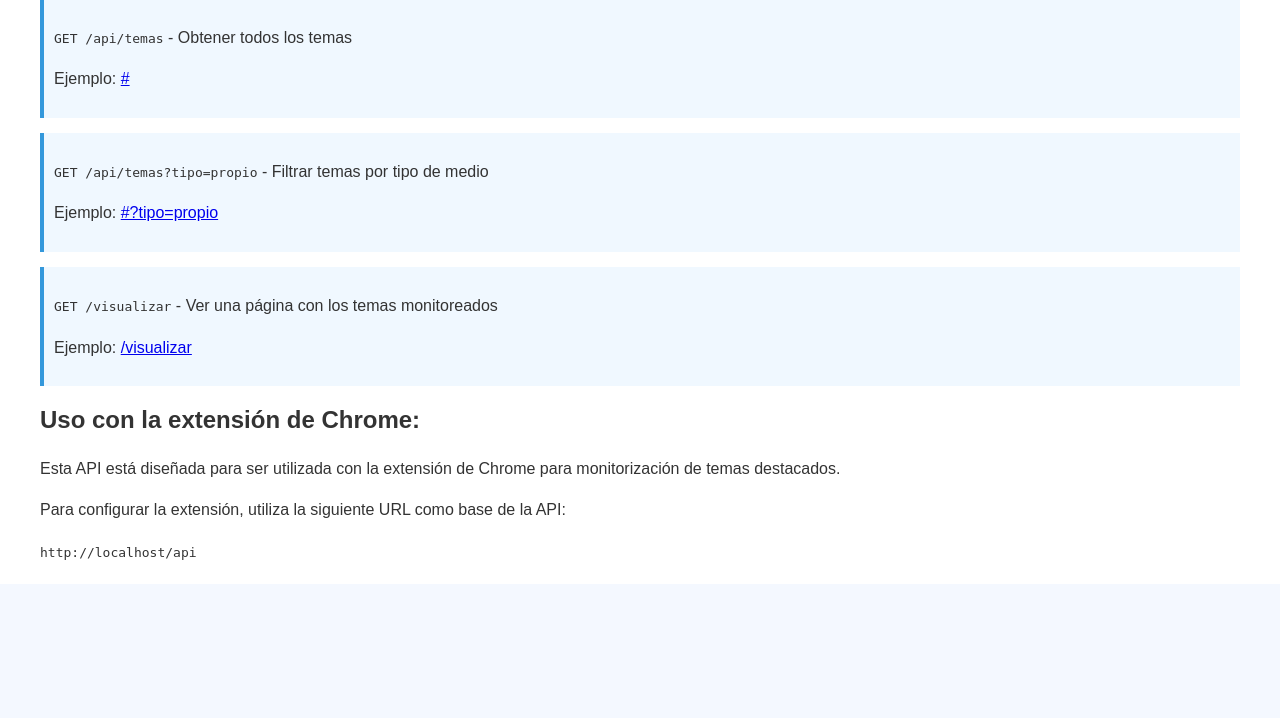
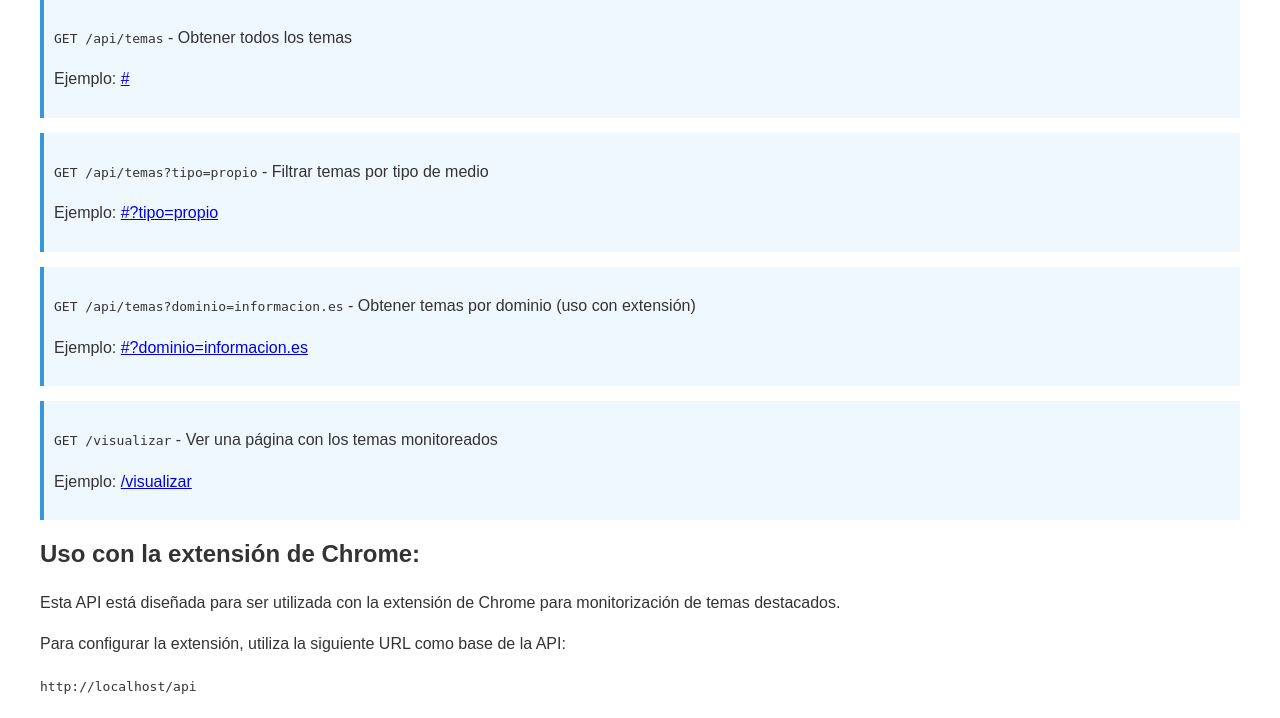
Before and after one commit to pespinosa87/extension, a Flask app: page / in a window 1280 px wide. Shown: the part 487-1205 px from the top of the page. Before the commit the page ends 1047 px from the top, so only its background shows below. Run offline with Flask 2, Linux system fonts and the light colour scheme.

Commit message:
Refactorización completa: estructura MVC

```diff
--- a/controllers/api.py
+++ b/controllers/api.py
@@ -61,8 +61,8 @@ def agregar_medios_iniciales():
         'mensaje': f'Proceso completado. Medios agregados: {medios_agregados}, ya existentes: {medios_existentes}'
     }), 200
 
-@api_bp.route('/temas', methods=['GET'])
-def obtener_temas_flexibles():
+@api_bp.route('/temas', methods=['GET'], endpoint='temas_listado')
+def obtener_temas():
     dominio = request.args.get('dominio')
     tipo_medio = request.args.get('tipo', 'todos')
 
--- a/templates/index.html
+++ b/templates/index.html
@@ -28,6 +28,11 @@
     </div>
 
     <div class="endpoint">
+        <p><code>GET /api/temas?dominio=informacion.es</code> - Obtener temas por dominio (uso con extensión)</p>
+        <p>Ejemplo: <a href="{{ url_for('api.obtener_temas_por_dominio') }}?dominio=informacion.es">{{ url_for('api.obtener_temas_por_dominio') }}?dominio=informacion.es</a></p>
+    </div>
+
+    <div class="endpoint">
         <p><code>GET /visualizar</code> - Ver una página con los temas monitoreados</p>
         <p>Ejemplo: <a href="{{ url_for('web.visualizar_temas') }}">{{ url_for('web.visualizar_temas') }}</a></p>
     </div>
@@ -36,4 +41,4 @@
     <p>Esta API está diseñada para ser utilizada con la extensión de Chrome para monitorización de temas destacados.</p>
     <p>Para configurar la extensión, utiliza la siguiente URL como base de la API:</p>
     <code>{{ request.url_root }}api</code>
-    {% endblock %}
+{% endblock %}
```
Also changed, not shown: models/tema.py (+9 -2 lines).
